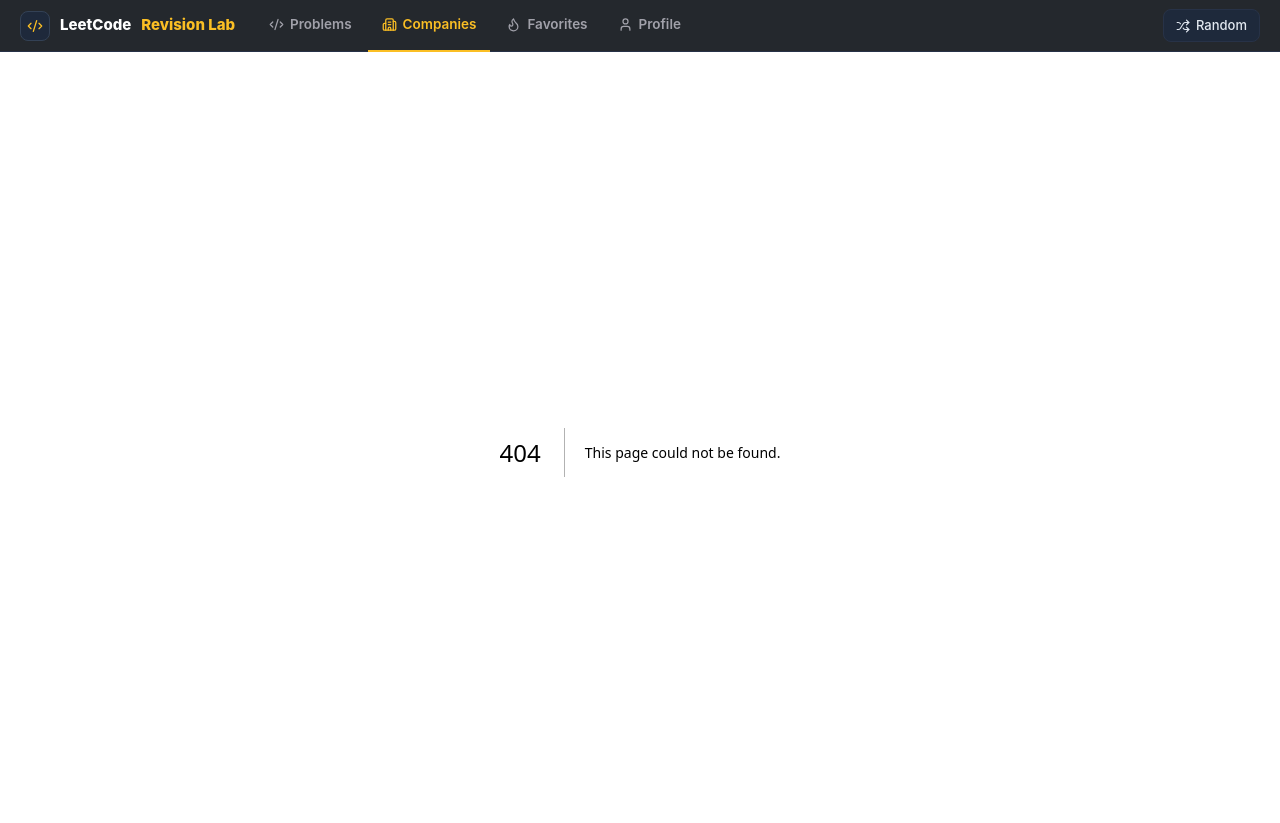
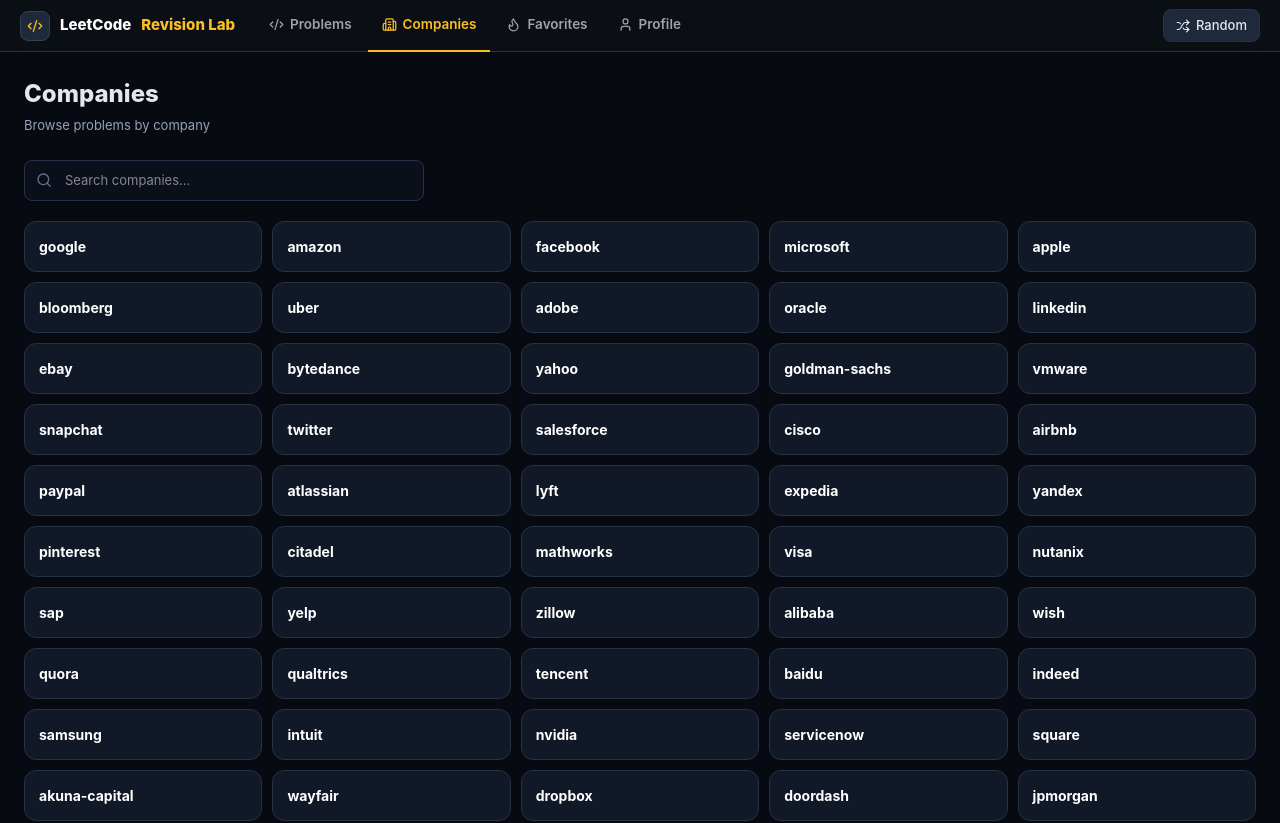
Before and after one commit to sharaddh/CodeLab, a Next.js app: page /companies in a window 1280 px wide. Before the commit this address had no page. Shown: the top 823 px of the page. Built offline with nearby package versions, Linux system fonts and the light colour scheme.

Commit message:
feat: add company browser page with search and grid layout

```diff
--- /dev/null
+++ b/app/companies/page.tsx
@@ -0,0 +1,53 @@
+"use client";
+
+import { useState } from "react";
+import { useRouter } from "next/navigation";
+import { Search } from "lucide-react";
+import companiesData from "@/data/companies.json";
+import type { Company } from "@/lib/types";
+
+const allCompanies = companiesData as Company[];
+
+export default function CompaniesPage() {
+  const router = useRouter();
+  const [q, setQ] = useState("");
+
+  const filtered = q
+    ? allCompanies.filter((c) => c.name.toLowerCase().includes(q.toLowerCase()))
+    : allCompanies;
+
+  return (
+    <div className="max-w-[1400px] mx-auto px-6 py-6">
+      <div className="mb-6">
+        <h1 className="text-[24px] font-extrabold">Companies</h1>
+        <p className="text-[var(--muted)] text-[13px] mt-1">Browse problems by company</p>
+      </div>
+
+      <div className="relative mb-5">
+        <Search size={16} className="absolute left-3 top-1/2 -translate-y-1/2 text-[#64748b]" />
+        <input
+          type="text"
+          placeholder="Search companies..."
+          value={q}
+          onChange={(e) => setQ(e.target.value)}
+          className="w-full max-w-[400px] pl-10 pr-3 py-2.5 border border-[var(--border)] rounded-lg bg-[#0a0f1a] text-white text-[13px] outline-none focus:border-[var(--violet)]/50"
+        />
+      </div>
+
+      <div className="grid grid-cols-2 sm:grid-cols-3 lg:grid-cols-4 xl:grid-cols-5 gap-2.5">
+        {filtered.map((c) => (
+          <div
+            key={c.name}
+            onClick={() => router.push(`/problems?company=${encodeURIComponent(c.name)}`)}
+            className="border border-[var(--border)] rounded-xl p-3.5 bg-[#111827] cursor-pointer transition-all hover:border-[var(--violet)]/50 hover:translate-y-[-2px]"
+          >
+            <div className="text-[14px] font-bold text-white">{c.name}</div>
+            {c.problemCount !== undefined && (
+              <div className="text-[12px] text-[var(--muted)] mt-1">{c.problemCount} problems</div>
+            )}
+          </div>
+        ))}
+      </div>
+    </div>
+  );
+}
```
